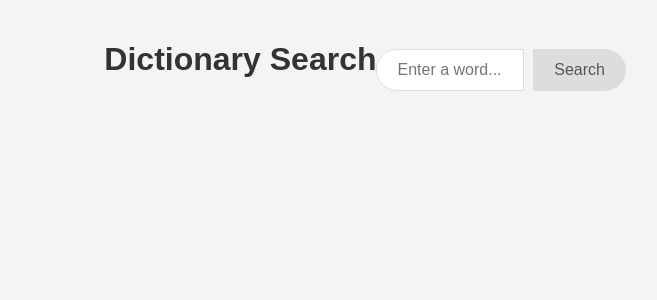
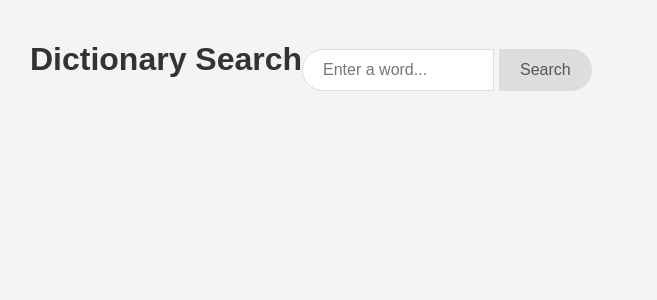
Before and after one commit to Fullmetals/dict_to_db, a Python web app: template templates/index.html in a window 1280 px wide. Shown: the top 300 px of the page, without its empty margins (224-881 px from the left). Run offline with Jinja, Linux system fonts and the light colour scheme; the template is opened without the code that fills it, so the values that code supplies are empty.

Commit message:
Update style.css

```diff
--- a/static/css/style.css
+++ b/static/css/style.css
@@ -55,6 +55,12 @@ button:hover {
   margin: 20px;
 }
 
+#searchForm {
+  display: flex;
+  max-width: 500px;
+  width: 100%;
+}
+
 #searchInput {
   width: 30%;
   height: 40px;
```
